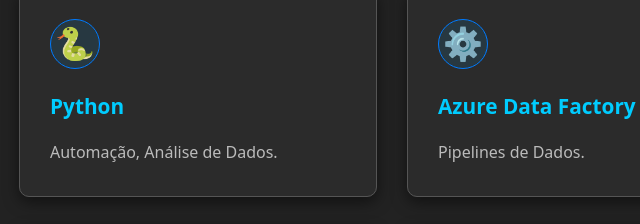
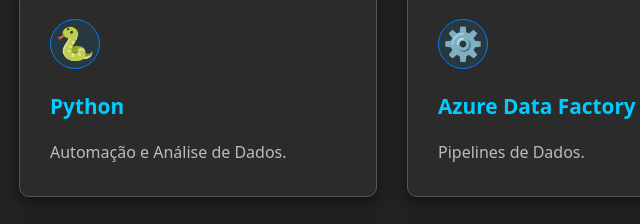
Before and after one commit to Leandrorochagithub/Portfolio, a plain HTML site: page index.html in a window 1280 px wide. Shown: the part 2500-2724 px from the top of the page, 248-888 px from the left. Drawn offline with Linux system fonts and the light colour scheme.

Commit message:
Descrição das novas alterações no HTML

```diff
--- a/index.html
+++ b/index.html
@@ -101,7 +101,7 @@
                     <div class="info-box">
                         <div class="icon-placeholder">🐍</div>
                         <h3>Python</h3>
-                        <p>Automação, Análise de Dados.</p>
+                        <p>Automação e Análise de Dados.</p>
                     </div>
 
                     <div class="info-box">
```
